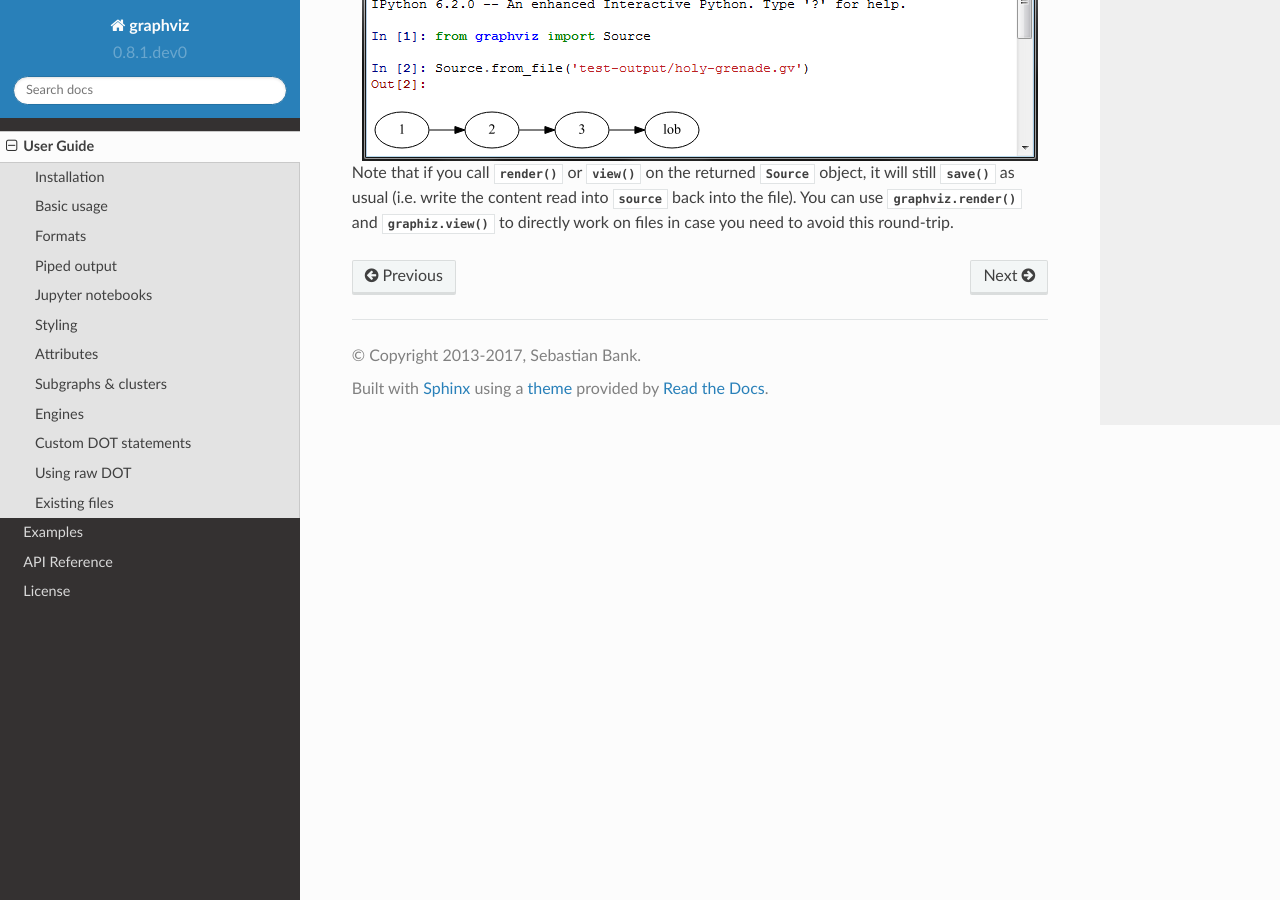
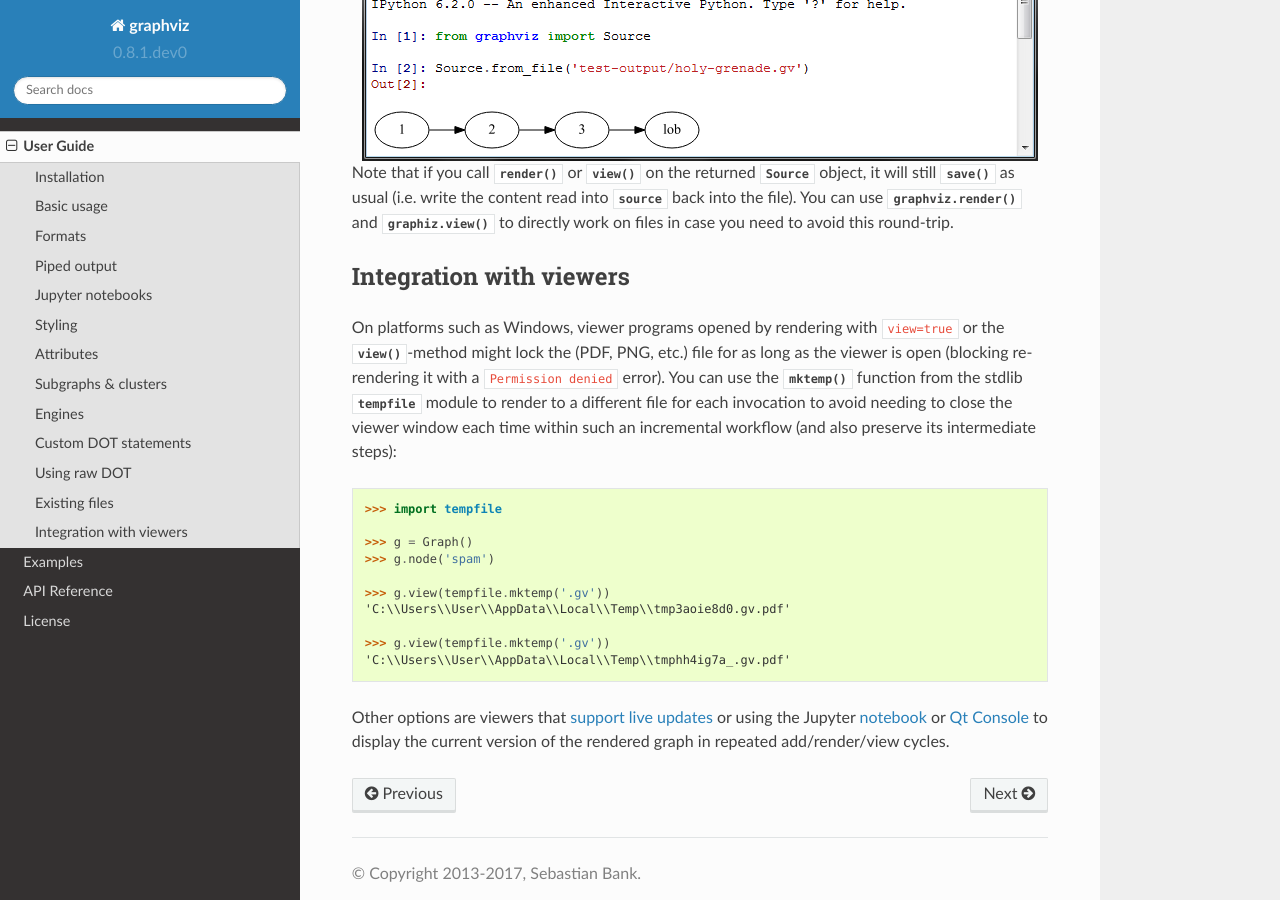
Before and after one commit to xflr6/graphviz, a Sphinx documentation site: the page built from docs/manual.rst, in a window 1280 px wide and 900 px high, scrolled down 7750 px. Built offline with Sphinx 7.4.7 and the Read the Docs theme 2.0.0, drawn with Linux system fonts in a browser that asks for light colours; the version number is read from the project's files by our own code.

Commit message:
add some notes on tempfile.mktemp (see #45)

```diff
--- a/docs/manual.rst
+++ b/docs/manual.rst
@@ -421,6 +421,36 @@ You can use :func:`graphviz.render` and :func:`graphiz.view` to directly work
 on files in case you need to avoid this round-trip.
 
 
+Integration with viewers
+------------------------
+
+On platforms such as Windows, viewer programs opened by rendering with
+``view=true`` or the :meth:`~.Graph.view`-method might lock the (PDF, PNG,
+etc.) file for as long as the viewer is open (blocking re-rendering it with a
+``Permission denied`` error). You can use the :func:`~tempfile.mktemp` function
+from the stdlib :mod:`tempfile` module to render to a different file for each
+invocation to avoid needing to close the viewer window each time within such an
+incremental workflow (and also preserve its intermediate steps):
+
+.. code:: python
+
+    >>> import tempfile
+
+    >>> g = Graph()
+    >>> g.node('spam')
+
+    >>> g.view(tempfile.mktemp('.gv'))  # doctest: +SKIP
+    'C:\\Users\\User\\AppData\\Local\\Temp\\tmp3aoie8d0.gv.pdf'
+
+    >>> g.view(tempfile.mktemp('.gv'))  # doctest: +SKIP
+    'C:\\Users\\User\\AppData\\Local\\Temp\\tmphh4ig7a_.gv.pdf'
+
+Other options are viewers that `support live updates`_ or using the Jupyter
+`notebook <Jupyter notebook_>`_ or `Qt Console <Jupyter Qt Console_>`_ to
+display the current version of the rendered graph in repeated add/render/view
+cycles.
+
+
 .. _pip: https://pip.readthedocs.io
 .. _virtualenv: https://virtualenv.pypa.io
 
@@ -436,3 +466,4 @@ on files in case you need to avoid this round-trip.
 .. _Jupyter Qt Console: https://qtconsole.readthedocs.io
 .. _spyderconsole: https://pythonhosted.org/spyder/ipythonconsole.html
 .. _Spyder IDE: https://github.com/spyder-ide/spyder
+.. _support live updates: https://superuser.com/questions/599442/pdf-viewer-that-handles-live-updating-of-pdf-doesnt-lock-the-file
```
